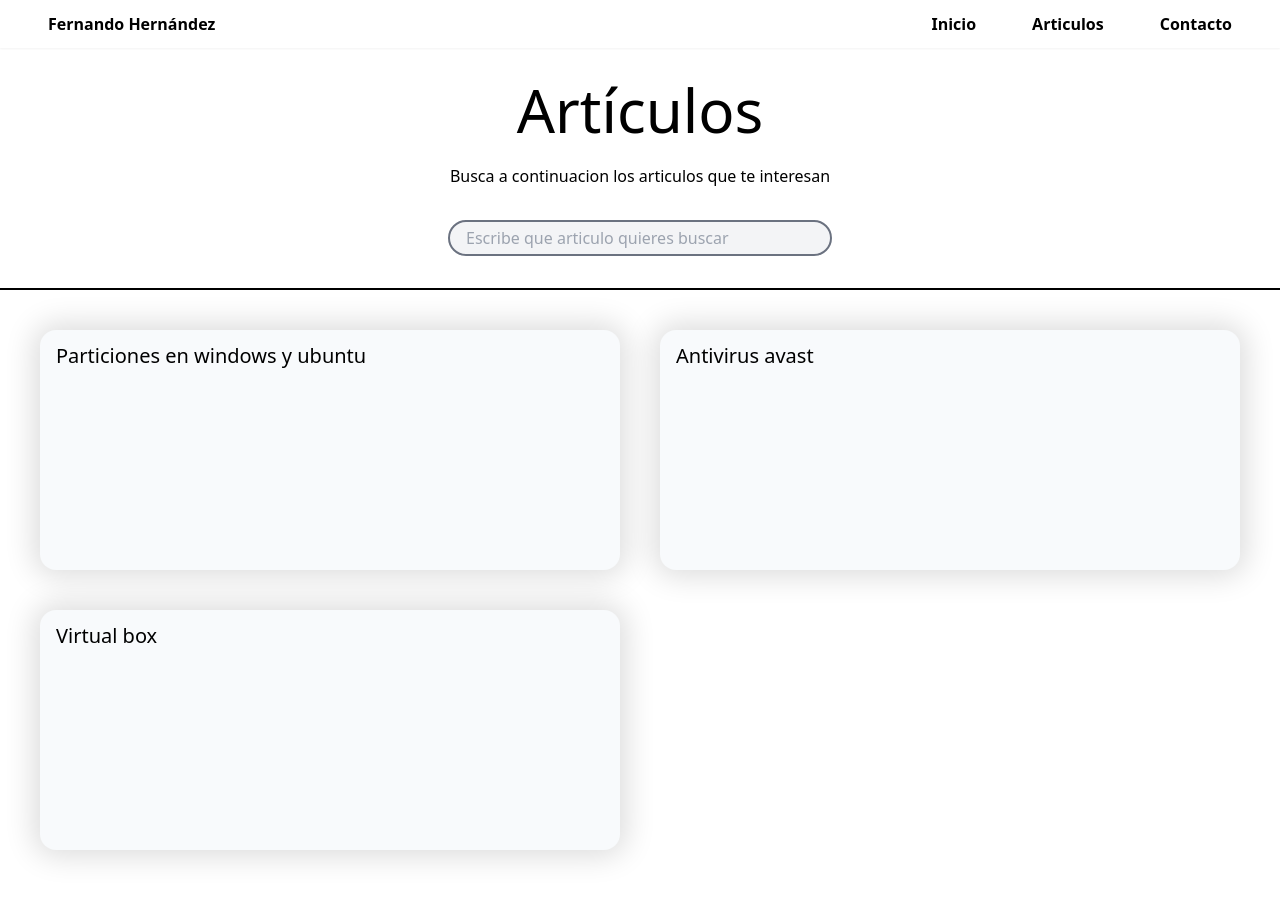
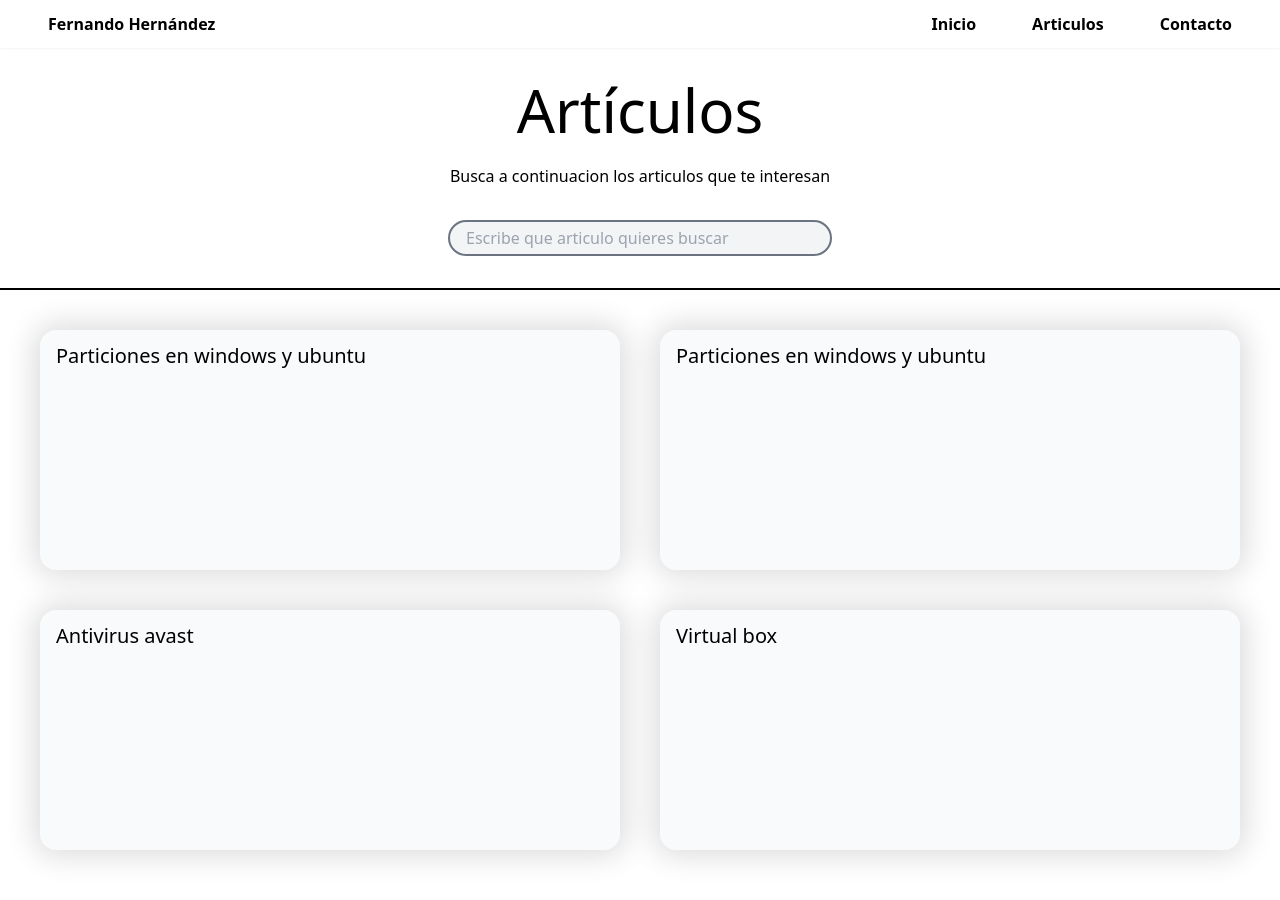
Before and after one commit to warmasster/portfolio, a SvelteKit app: page /blog/articulos in a window 1280 px wide. Shown: the top 900 px of the page. Built offline with nearby package versions, Linux system fonts and the light colour scheme; some icons are missing.

Commit message:
fixed md support

```diff
--- a/src/routes/blog/articulos.json
+++ b/src/routes/blog/articulos.json
@@ -1,15 +1,24 @@
 {
+    "hola": {
+        "ref":"hola",
+        "Titulo":"Particiones en windows y ubuntu",
+        "Descripcion":"En este articulo veremos como hacer particiones tanto en linux como ubuntu",
+        "img":"../../../static/favicon.png"
+    },
     "Particiones": {
+        "ref":"particiones-windows-linux",
         "Titulo":"Particiones en windows y ubuntu",
         "Descripcion":"En este articulo veremos como hacer particiones tanto en linux como ubuntu",
         "img":"../../../static/favicon.png"
     },
     "Casa": {
+        "ref":"hola",
         "Titulo":"Antivirus avast",
         "Descripcion":"En este articulo veremos como hacer particiones tanto en linux como ubuntu",
         "img":"../../../static/favicon.png"
     },
     "arboles": {
+        "ref":"hola",
         "Titulo":"Virtual box",
         "Descripcion":"En este articulo veremos como hacer particiones tanto en linux como ubuntu",
         "img":"../../../static/favicon.png"
--- a/src/routes/blog/articulos/+page.svelte
+++ b/src/routes/blog/articulos/+page.svelte
@@ -26,6 +26,7 @@
 <div class="grid grid-cols-2 items-center justify-center align-middle gap-10 m-10">
   {#each Object.values(articulos) as articulo}
     {#if articulo.Titulo.toLowerCase().includes(search.toLowerCase()) || search===""}
+      <a href='/blog/articulos/{articulo.ref}'>
         <div class="px-4 py-3 w-[100%] h-60 shadow-[0px_0px_30px_6px_#00000024] bg-slate-50 rounded-2xl">
           <div class="h-[90%] text-xl">
             <p>{articulo.Titulo}</p>
@@ -34,6 +35,7 @@
 
           </div>
         </div>
+      </a>
     {/if}
   {/each}
 </div>
--- a/src/routes/blog/articulos/[slug]/+page.svelte
+++ b/src/routes/blog/articulos/[slug]/+page.svelte
@@ -1,29 +1,29 @@
 <script>
   import { onMount } from 'svelte';
-  import SvelteMarkdown from 'svelte-markdown'
   import { page } from '$app/stores';
   import { marked } from 'marked';
   let markdownContent = ""
   onMount(async () => {
-      try {
+    try {
           // Usamos fetch para cargar el archivo Markdown
           const response = await fetch(`/arts/${$page.params.slug}.md`);
-          console.log(response)
-          if (response.ok) {
-        markdownContent = await response.text();
-      } else {
+        if (response.ok) {
+            markdownContent = await response.text();
+        } else {
         markdownContent = 'Archivo no encontrado';
     }
     } catch (error) {
       markdownContent = 'Error al cargar el archivo';
     }
     document.getElementById('content').innerHTML = marked.parse(markdownContent)
-    console.log(markdownContent)
 });
 </script>
 
 {#if markdownContent}
+<p></p>
 {:else}
 <p>Cargando...</p>
 {/if}
-<div id="content"></div>
+<div class="w-[80%] flex mx-12 text-justify justify-center">
+    <div id="content" ></div>
+</div>
```
Also changed, not shown: static/arts/hola.md (+3 -5 lines). Lines whose indentation alone changed are shown as unchanged.
